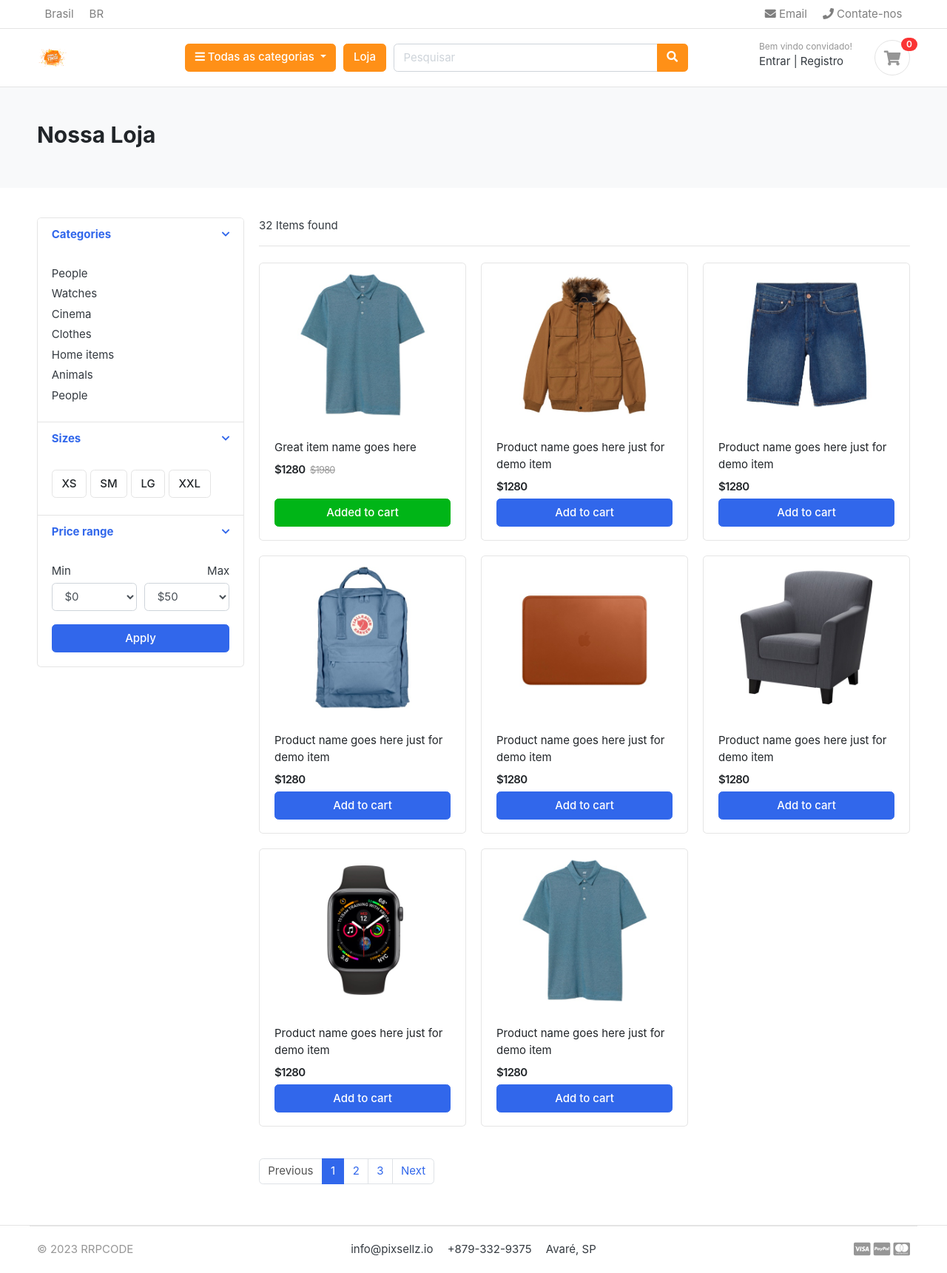
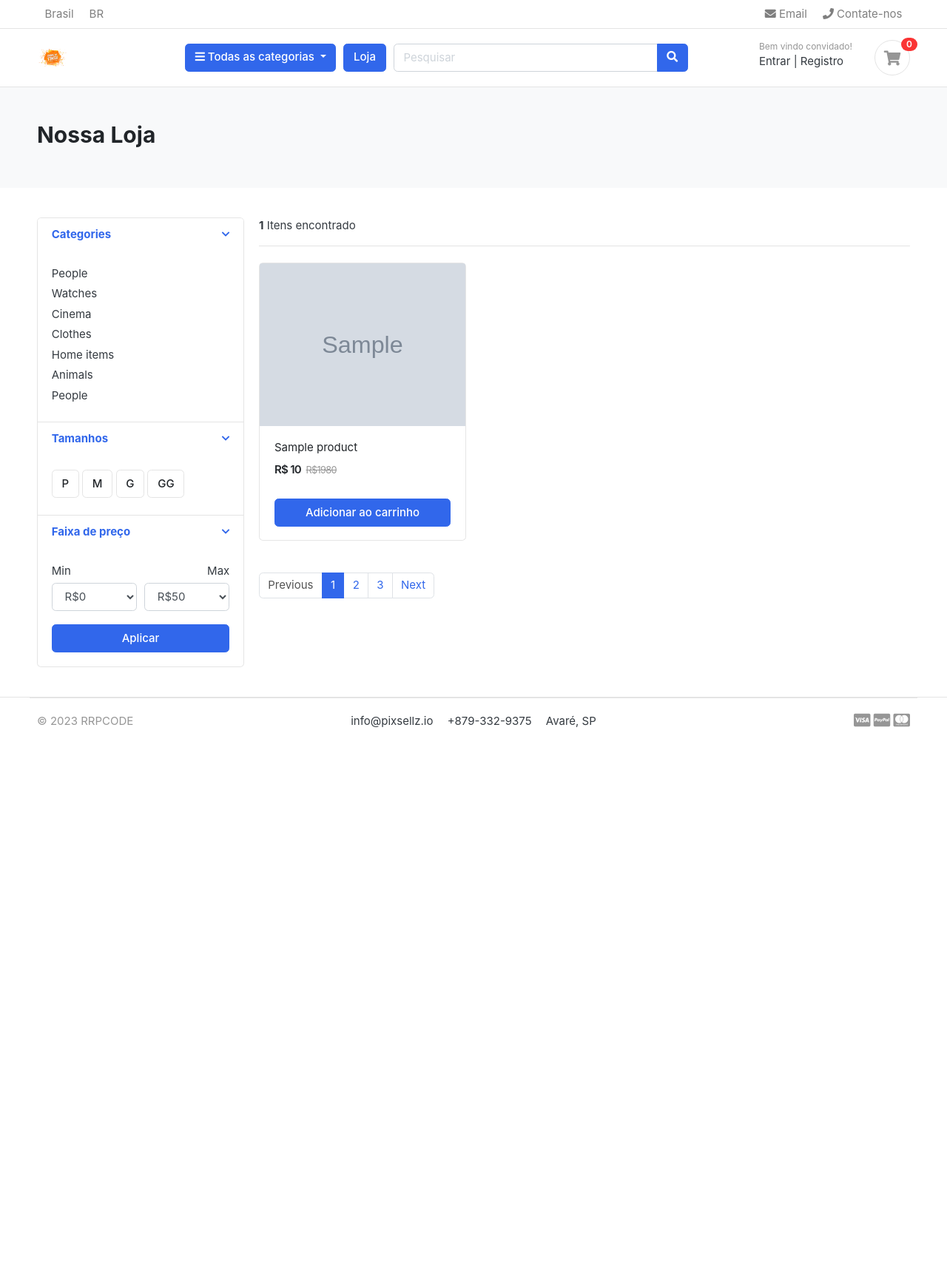
Before and after one commit to ricardoramospereira/e-commerce, a Django app: template templates/store/store.html in a window 1280 px wide. Shown: the whole page at 74% size. After the commit the page ends 983 px from the top, so only its background shows below. Run offline with Django 4.2, Linux system fonts and the light colour scheme; the template is opened without the code that fills it: most values are stand-ins (such as "Sample title", 1, 10 or a date in 2020); grey boxes marked "Sample" are stand-in pictures; some libraries are stand-ins or nearby versions; some web fonts are replaced.

Commit message:
page_store

```diff
--- a/store/views.py
+++ b/store/views.py
@@ -4,9 +4,11 @@ from .models import Product
 # Create your views here.
 def store(request):
     products = Product.objects.all().filter(is_available=True)
+    product_count = products.count()
 
     context = {
         'products': products,
+        'product_count': product_count,
 
     }
-    return render(request, 'home.html', context)
+    return render(request, 'store/store.html', context)
--- a/templates/home.html
+++ b/templates/home.html
@@ -19,7 +19,7 @@
 <div class="container">
 
 <header class="section-heading">
-	<a href="./store.html" class="btn btn-warning float-right">Ver todos</a>
+	<a href="./store.html" class="btn btn-primary float-right">Ver todos</a>
 	<h3 class="section-title">Produtos Popular</h3>
 </header><!-- sect-heading -->
 
--- a/templates/includes/navbar.html
+++ b/templates/includes/navbar.html
@@ -34,7 +34,7 @@
         </div>
         <div class="col-lg col-sm col-md col-6 flex-grow-0">
             <div class="category-wrap dropdown d-inline-block float-right">
-                <button type="button" class="btn btn-warning dropdown-toggle" data-toggle="dropdown">
+                <button type="button" class="btn btn-primary dropdown-toggle" data-toggle="dropdown">
                     <i class="fa fa-bars"></i> Todas as categorias
                 </button>
                 <div class="dropdown-menu">
@@ -47,14 +47,14 @@
                 </div>
             </div>  <!-- category-wrap.// -->
         </div> <!-- col.// -->
-        <a href="./store.html" class="btn btn-warning">Loja</a>
+        <a href="./store.html" class="btn btn-primary">Loja</a>
         <div class="col-lg  col-md-6 col-sm-12 col">
             <form action="#" class="search">
                 <div class="input-group w-100">
                     <input type="text" class="form-control" style="width:60%;" placeholder="Pesquisar">
 
                     <div class="input-group-append">
-                      <button class="btn btn-warning" type="submit">
+                      <button class="btn btn-primary" type="submit">
                         <i class="fa fa-search"></i>
                       </button>
                     </div>
--- a/templates/store/store.html
+++ b/templates/store/store.html
@@ -47,29 +47,29 @@
             <header class="card-header">
                 <a href="#" data-toggle="collapse" data-target="#collapse_4" aria-expanded="true" class="">
                     <i class="icon-control fa fa-chevron-down"></i>
-                    <h6 class="title">Sizes </h6>
+                    <h6 class="title">Tamanhos </h6>
                 </a>
             </header>
             <div class="filter-content collapse show" id="collapse_4" style="">
                 <div class="card-body">
                   <label class="checkbox-btn">
                     <input type="checkbox">
-                    <span class="btn btn-light"> XS </span>
+                    <span class="btn btn-light"> P </span>
                   </label>
 
                   <label class="checkbox-btn">
                     <input type="checkbox">
-                    <span class="btn btn-light"> SM </span>
+                    <span class="btn btn-light"> M </span>
                   </label>
 
                   <label class="checkbox-btn">
                     <input type="checkbox">
-                    <span class="btn btn-light"> LG </span>
+                    <span class="btn btn-light"> G </span>
                   </label>
 
                   <label class="checkbox-btn">
                     <input type="checkbox">
-                    <span class="btn btn-light"> XXL </span>
+                    <span class="btn btn-light"> GG </span>
                   </label>
             </div><!-- card-body.// -->
             </div>
@@ -79,7 +79,7 @@
             <header class="card-header">
                 <a href="#" data-toggle="collapse" data-target="#collapse_3" aria-expanded="true" class="">
                     <i class="icon-control fa fa-chevron-down"></i>
-                    <h6 class="title">Price range </h6>
+                    <h6 class="title">Faixa de preço </h6>
                 </a>
             </header>
             <div class="filter-content collapse show" id="collapse_3" style="">
@@ -90,29 +90,29 @@
                       <label>Min</label>
                       <!-- <input class="form-control" placeholder="$0" type="number"> -->
                           <select class="mr-2 form-control">
-                            <option value="0">$0</option>
-                            <option value="50">$50</option>
-                            <option value="100">$100</option>
-                            <option value="150">$150</option>
-                            <option value="200">$200</option>
-                            <option value="500">$500</option>
-                            <option value="1000">$1000</option>
+                            <option value="0">R$0</option>
+                            <option value="50">R$50</option>
+                            <option value="100">R$100</option>
+                            <option value="150">R$150</option>
+                            <option value="200">R$200</option>
+                            <option value="500">R$500</option>
+                            <option value="1000">R$1000</option>
                         </select>
                     </div>
                     <div class="form-group text-right col-md-6">
                       <label>Max</label>
                           <select class="mr-2 form-control">
-                            <option value="50">$50</option>
-                            <option value="100">$100</option>
-                            <option value="150">$150</option>
-                            <option value="200">$200</option>
-                            <option value="500">$500</option>
-                            <option value="1000">$1000</option>
-                            <option value="2000">$2000+</option>
+                            <option value="50">R$50</option>
+                            <option value="100">R$100</option>
+                            <option value="150">R$150</option>
+                            <option value="200">R$200</option>
+                            <option value="500">R$500</option>
+                            <option value="1000">R$1000</option>
+                            <option value="2000">R$2000+</option>
                         </select>
                     </div>
                     </div> <!-- form-row.// -->
-                    <button class="btn btn-block btn-primary">Apply</button>
+                    <button class="btn btn-block btn-primary">Aplicar</button>
                 </div><!-- card-body.// -->
             </div>
         </article> <!-- filter-group .// -->
@@ -124,157 +124,34 @@
 
     <header class="border-bottom mb-4 pb-3">
             <div class="form-inline">
-                <span class="mr-md-auto">32 Items found </span>
+                <span class="mr-md-auto"><b>{{ product_count }}</b> Itens encontrado </span>
 
             </div>
     </header><!-- sect-heading -->
 
     <div class="row">
+        {% for product in products %}
         <div class="col-md-4">
             <figure class="card card-product-grid">
                 <div class="img-wrap">
 
-                    <img src="{% static 'images/items/1.jpg' %}">
+                    <img src="{{ product.images.url }}">
 
                 </div> <!-- img-wrap.// -->
                 <figcaption class="info-wrap">
                     <div class="fix-height">
-                        <a href="./product-detail.html" class="title">Great item name goes here</a>
+                        <a href="./product-detail.html" class="title">{{ product.product_name }}</a>
                         <div class="price-wrap mt-2">
-                            <span class="price">$1280</span>
-                            <del class="price-old">$1980</del>
+                            <span class="price">R$ {{ product.price }}</span>
+                            <del class="price-old">R$1980</del>
                         </div> <!-- price-wrap.// -->
                     </div>
-                    <a href="#" class="btn btn-block btn-success">Added to cart </a>
+                    <a href="#" class="btn btn-block btn-primary">Adicionar ao carrinho </a>
                 </figcaption>
             </figure>
         </div> <!-- col.// -->
+        {% endfor %}
 
-        <div class="col-md-4">
-            <figure class="card card-product-grid">
-                <div class="img-wrap">
-                    <img src="{% static 'images/items/2.jpg' %}">
-
-                </div> <!-- img-wrap.// -->
-                <figcaption class="info-wrap">
-                    <div class="fix-height">
-                        <a href="./product-detail.html" class="title">Product name goes here just for demo item</a>
-                        <div class="price-wrap mt-2">
-                            <span class="price">$1280</span>
-                        </div> <!-- price-wrap.// -->
-                    </div>
-                    <a href="#" class="btn btn-block btn-primary">Add to cart </a>
-                </figcaption>
-            </figure>
-        </div> <!-- col.// -->
-
-        <div class="col-md-4">
-            <figure class="card card-product-grid">
-                <div class="img-wrap">
-                    <img src="{% static 'images/items/3.jpg' %}">
-
-                </div> <!-- img-wrap.// -->
-                <figcaption class="info-wrap">
-                    <div class="fix-height">
-                        <a href="./product-detail.html" class="title">Product name goes here just for demo item</a>
-                        <div class="price-wrap mt-2">
-                            <span class="price">$1280</span>
-                        </div> <!-- price-wrap.// -->
-                    </div>
-                    <a href="#" class="btn btn-block btn-primary">Add to cart </a>
-                </figcaption>
-            </figure>
-        </div> <!-- col.// -->
-
-        <div class="col-md-4">
-            <figure class="card card-product-grid">
-                <div class="img-wrap">
-                    <img src="{% static 'images/items/4.jpg' %}">
-
-                </div> <!-- img-wrap.// -->
-                <figcaption class="info-wrap">
-                    <div class="fix-height">
-                        <a href="./product-detail.html" class="title">Product name goes here just for demo item</a>
-                        <div class="price-wrap mt-2">
-                            <span class="price">$1280</span>
-                        </div> <!-- price-wrap.// -->
-                    </div>
-                    <a href="#" class="btn btn-block btn-primary">Add to cart </a>
-                </figcaption>
-            </figure>
-        </div> <!-- col.// -->
-
-        <div class="col-md-4">
-            <figure class="card card-product-grid">
-                <div class="img-wrap">
-                    <img src="{% static 'images/items/5.jpg' %}">
-
-                </div> <!-- img-wrap.// -->
-                <figcaption class="info-wrap">
-                    <div class="fix-height">
-                        <a href="./product-detail.html" class="title">Product name goes here just for demo item</a>
-                        <div class="price-wrap mt-2">
-                            <span class="price">$1280</span>
-                        </div> <!-- price-wrap.// -->
-                    </div>
-                    <a href="#" class="btn btn-block btn-primary">Add to cart </a>
-                </figcaption>
-            </figure>
-        </div> <!-- col.// -->
-
-        <div class="col-md-4">
-            <figure class="card card-product-grid">
-                <div class="img-wrap">
-                    <img src="{% static 'images/items/6.jpg' %}">
-
-                </div> <!-- img-wrap.// -->
-                <figcaption class="info-wrap">
-                    <div class="fix-height">
-                        <a href="./product-detail.html" class="title">Product name goes here just for demo item</a>
-                        <div class="price-wrap mt-2">
-                            <span class="price">$1280</span>
-                        </div> <!-- price-wrap.// -->
-                    </div>
-                    <a href="#" class="btn btn-block btn-primary">Add to cart </a>
-                </figcaption>
-            </figure>
-        </div> <!-- col.// -->
-
-        <div class="col-md-4">
-            <figure class="card card-product-grid">
-                <div class="img-wrap">
-                    <img src="{% static 'images/items/7.jpg' %}">
-
-                </div> <!-- img-wrap.// -->
-                <figcaption class="info-wrap">
-                    <div class="fix-height">
-                        <a href="./product-detail.html" class="title">Product name goes here just for demo item</a>
-                        <div class="price-wrap mt-2">
-                            <span class="price">$1280</span>
-                        </div> <!-- price-wrap.// -->
-                    </div>
-                    <a href="#" class="btn btn-block btn-primary">Add to cart </a>
-                </figcaption>
-            </figure>
-        </div> <!-- col.// -->
-
-        <div class="col-md-4">
-            <figure class="card card-product-grid">
-                <div class="img-wrap">
-                    <img src="{% static 'images/items/1.jpg' %}">
-
-                </div> <!-- img-wrap.// -->
-                <figcaption class="info-wrap">
-                    <div class="fix-height">
-                        <a href="./product-detail.html" class="title">Product name goes here just for demo item</a>
-                        <div class="price-wrap mt-2">
-                            <span class="price">$1280</span>
-                        </div> <!-- price-wrap.// -->
-                    </div>
-                    <a href="#" class="btn btn-block btn-primary">Add to cart </a>
-                </figcaption>
-            </figure>
-        </div> <!-- col.// -->
     </div> <!-- row end.// -->
 
 
```
